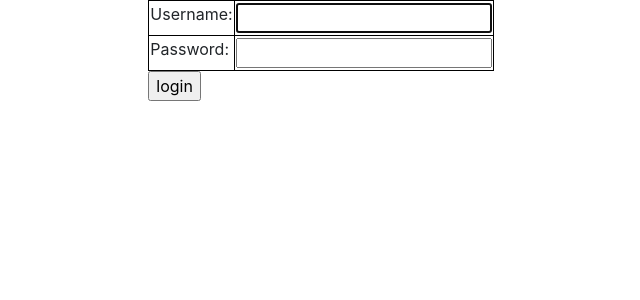
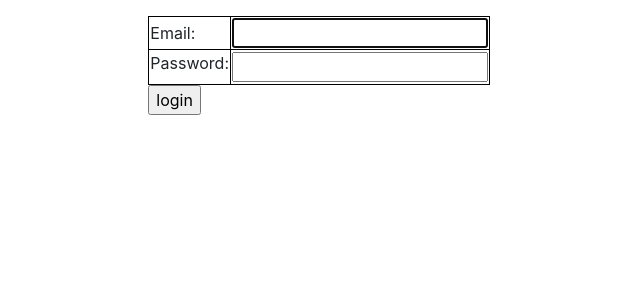
Before and after one commit to jperezu/SEP, a Django app: page /accounts/login/ in a window 1280 px wide. Shown: the top 300 px of the page, without its empty margins (80-720 px from the left). Run offline with Django 3.2, Linux system fonts and the light colour scheme; some libraries are stand-ins or nearby versions.

Commit message:
users identified by mail

```diff
--- a/SEP/models.py
+++ b/SEP/models.py
@@ -78,4 +78,4 @@
     status = models.CharField(max_length=20)
 
     def __str__(self):
-        return  'Task for %s' % self.assigned.username
+        return  'Task for %s' % self.assigned.first_name
--- a/templates/base_generic.html
+++ b/templates/base_generic.html
@@ -27,7 +27,7 @@
   <ul class="sidebar-nav">
    {% if user.is_authenticated %}
      <li>  <a href="/">Home</a>
-     <li>{{ user.get_username }}</li>
+     <li>{{ user.first_name }}</li>
      <li> <p>{{user.groups.all.0.name}}</p> </li>
    {% endif %}
   </ul>
--- a/templates/registration/login.html
+++ b/templates/registration/login.html
@@ -2,10 +2,12 @@
 
 {% block content %}
 
+<!--
 {% if form.errors %}
 <p>Your username and password didn't match. Please try again.</p>
 {% endif %}
-
+-->
+<p></p>
 {% if next %}
     {% if user.is_authenticated %}
     <p>Your account doesn't have access to this page. To proceed,
@@ -19,7 +21,7 @@
 {% csrf_token %}
 <table>
 <tr>
-    <td>{{ form.username.label_tag }}</td>
+    <td>Email:</td>
     <td>{{ form.username }}</td>
 </tr>
 <tr>
```
Also changed, not shown: db.sqlite3.
